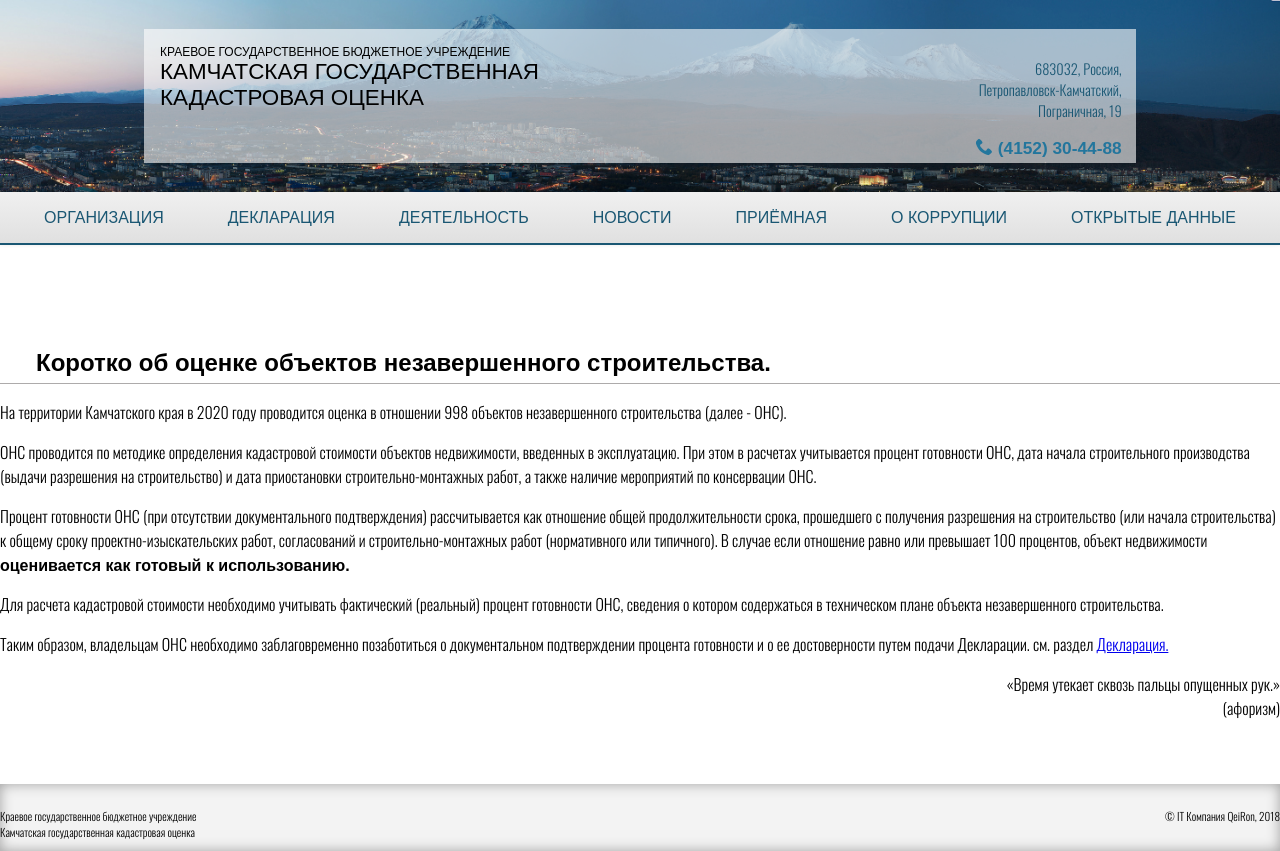
After one commit to KGBU-KGKO/gko.kamgov.ru, a PHP site: page /news19.php in a window 1280 px wide. The commit adds this page. Run offline with PHP 8.4, Linux system fonts and the light colour scheme; some web fonts are replaced.

Commit message:
Add news19

```diff
--- a/news.php
+++ b/news.php
@@ -10,6 +10,11 @@
 			<h1 class="title">Новости</h1>
 
 			<div class="news-item left">
+			<div class="date">17 апреля 2020 года</div>
+              <div class="news-link"><a href="news19.php">Коротко об оценке объектов незавершенного строительства.</a></div>
+              <div class="descr"><p>На территории Камчатского края в 2020 году проводится оценка в отношении 998 объектов незавершенного строительства (далее - ОНС). ОНС проводится по методике определения кадастровой стоимости объектов недвижимости, введенных в эксплуатацию.</p>
+              </div>
+              <hr>
 			  <div class="date">10 апреля 2020 года</div>
               <div class="news-link"><a href="news18.php">О ходе проведения государственной кадастровой оценки.</a></div>
               <div class="descr"><p>2020 год – год проведения государственной кадастровой оценки объектов недвижимости, расположенных на территории Камчатского края. Оценка проводится в отношении земельных участков категории земель населенных пунктов и земель промышленности, энергетики, транспорта, связи, радиовещания, телевидения, информатики, земель для обеспечения космической деятельности, обороны, безопасности и иного специального назначения, а также объектов капитального строительства: зданий, сооружений, помещений, объектов незавершенного строительства.</p>
--- /dev/null
+++ b/news19.php
@@ -0,0 +1,25 @@
+<? include 'site_top.inc'; ?>
+<? include 'header.inc'; ?>
+<? include 'mainmenu.inc'; ?>
+<script>document.title += ' - Новости'</script>
+
+
+<div class="section">
+	<p class="content-anchor"><a name="about">&nbsp;</a></p>
+
+	<div class="content b-corruption">
+		<!--<div class="article" width=80%>-->
+		<h1 class="title">Коротко об оценке объектов незавершенного строительства.</h1>
+		<p>На территории Камчатского края в 2020 году проводится оценка в отношении 998 объектов незавершенного строительства (далее - ОНС).</p>
+		<p>ОНС проводится по методике определения кадастровой стоимости объектов недвижимости, введенных в эксплуатацию. При этом в расчетах учитывается процент готовности ОНС, дата начала строительного производства (выдачи разрешения на строительство) и дата приостановки строительно-монтажных работ, а также наличие мероприятий по консервации ОНС.</p>
+		<p>Процент готовности ОНС (при отсутствии документального подтверждения) рассчитывается как отношение общей продолжительности срока, прошедшего с получения разрешения на строительство (или начала строительства) к общему сроку проектно-изыскательских работ, согласований и строительно-монтажных работ (нормативного или типичного). В случае если отношение равно или превышает 100 процентов, объект недвижимости <b>оценивается как готовый к использованию.</b></p>
+		<p>Для расчета кадастровой стоимости необходимо учитывать фактический (реальный) процент готовности ОНС, сведения о котором содержаться в техническом плане объекта незавершенного строительства.</p>
+		<p>Таким образом, владельцам ОНС необходимо заблаговременно позаботиться о документальном подтверждении процента готовности и о ее достоверности путем подачи Декларации. cм. раздел <a href="Declaracia.php">Декларация.</a></p>
+		<p style="text-align: right;">«Время утекает сквозь пальцы опущенных рук.» <br>(афоризм)</p>
+	</div>
+</div>
+
+
+
+<? include 'footer.inc'; ?>
+<? include 'site_bottom.inc'; ?>
```
